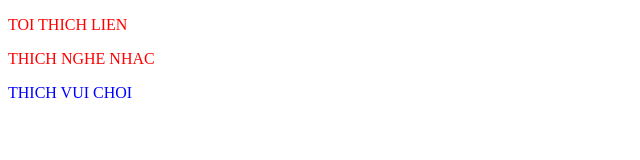
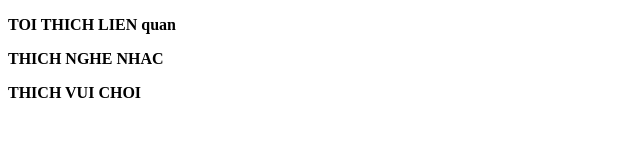
Before and after one commit to vanquyle2009-svg/tung, a plain HTML site: page index.html in a window 1280 px wide. Shown: the whole page, without its empty margins (0-640 px from the left). Drawn offline with Linux system fonts and the light colour scheme.

Commit message:
Update index.html

```diff
--- a/index.html
+++ b/index.html
@@ -4,8 +4,8 @@
 
           </head>
           <body>
-              <p style="color: red;">TOI THICH LIEN </p>
-              <p style="color: red;">THICH NGHE NHAC</p>
-              <p style="color: blue;">THICH VUI CHOI</p>
+              <p><b>TOI THICH LIEN quan </p>
+              <p><b>THICH NGHE NHAC</p>
+              <p><b></b></p>THICH VUI CHOI</p>
           </body>
         </html>
```
